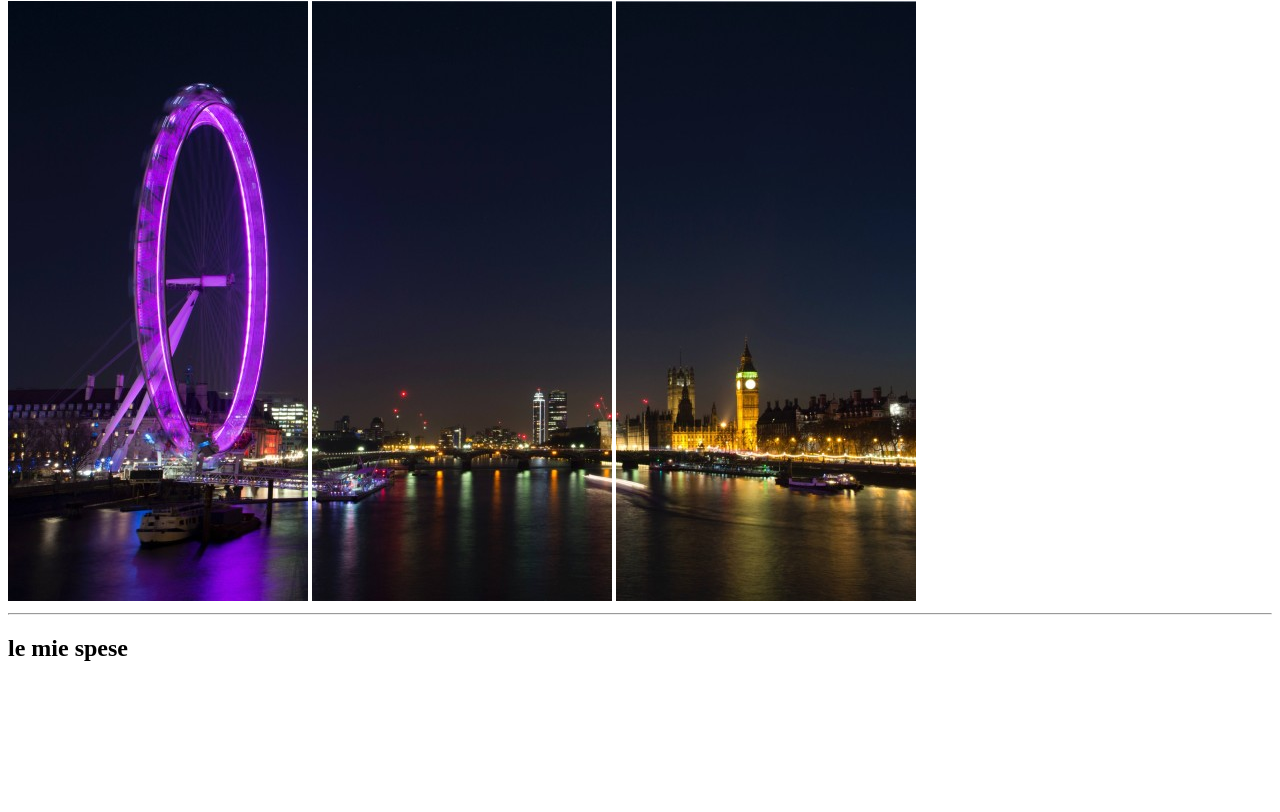
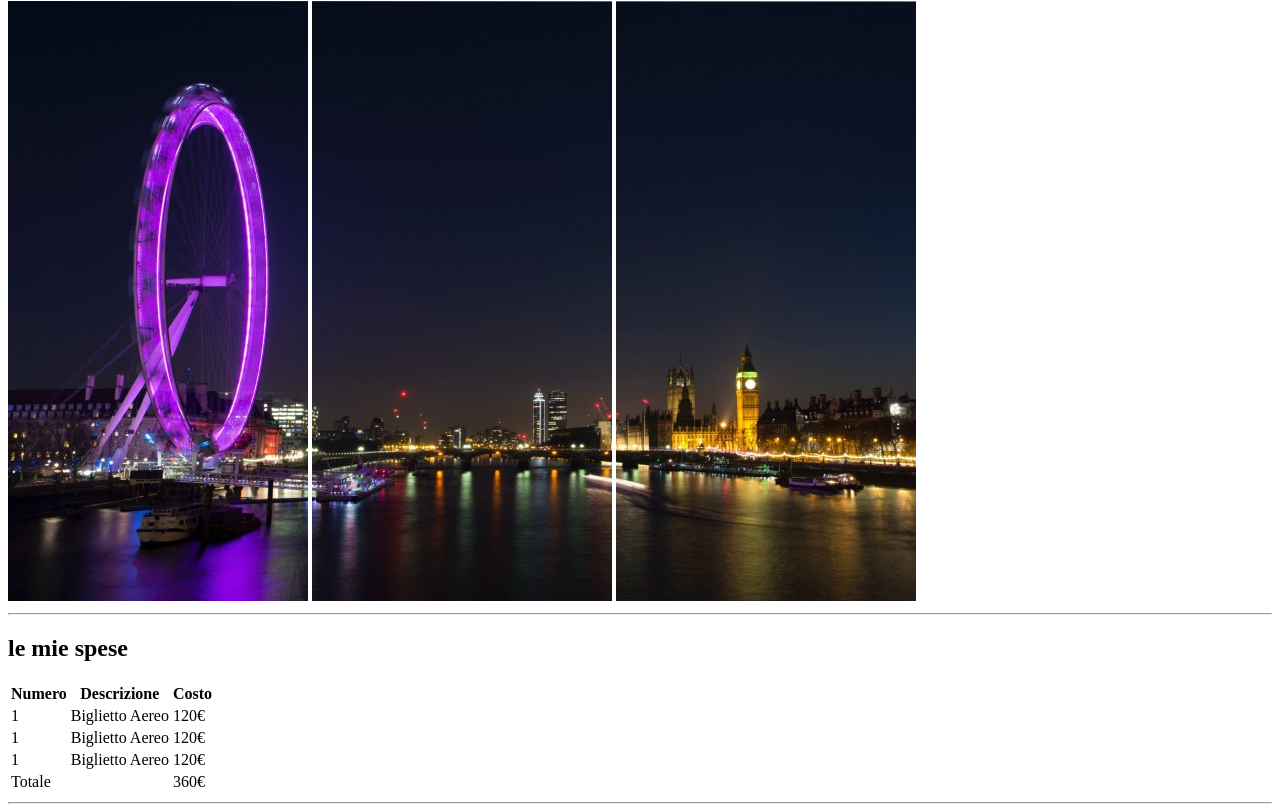
Before and after one commit to Adriano-Rotondo-dev/html-london-trip, a plain HTML site: page index.html in a window 1280 px wide. Shown: the part 79-891 px from the top of the page. Before the commit the page ends 800 px from the top, so only its background shows below. Drawn offline with Linux system fonts and the light colour scheme.

Commit message:
Contenuto tabella

```diff
--- a/index.html
+++ b/index.html
@@ -26,10 +26,22 @@
             <h2>le mie spese</h2>
             <table>
                 <thead>
-
+                    <tr>
+                        <th>Numero</th>
+                        <th>Descrizione</th>
+                        <th>Costo</th>
+                    </tr>
+                </thead>
+                <tbody>
+                    <tr><td>1</td> <td>Biglietto Aereo</td> <td>120€</td></tr>
+                    <tr><td>1</td> <td>Biglietto Aereo</td> <td>120€</td></tr>
+                    <tr><td>1</td> <td>Biglietto Aereo</td> <td>120€</td></tr>
+                    <tr><td colspan="2"> Totale </td> <td>360€</td></tr>
+                </tbody>
                 </thead>
             </table>
-
+<hr>
+<!-- Programma di Viaggio-->
         </article>
     </body>
 </main>
```
